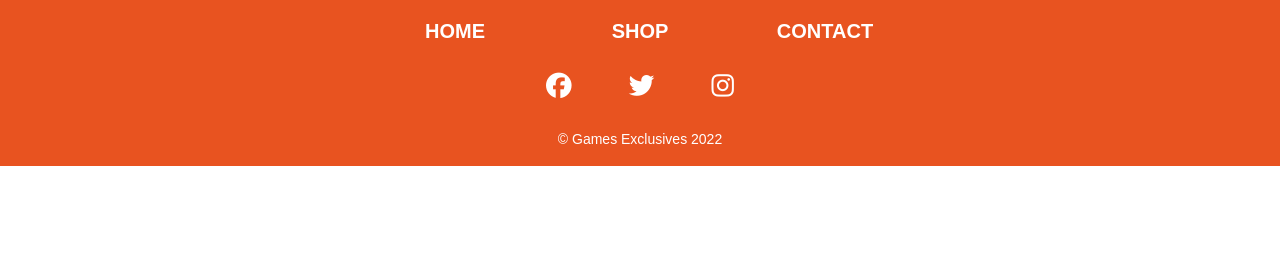
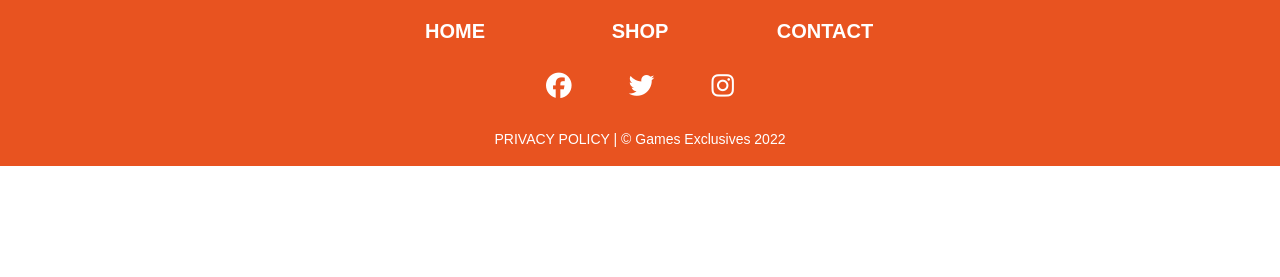
Before and after one commit to AMartins87/games_exclusives, a Django app: page /basket/ in a window 1280 px wide. Shown: the part 523-800 px from the top of the page. Run offline with Django 3.2, Linux system fonts and the light colour scheme; parts of the project's set-up code (start-up, migrations or seed data) failed here and were passed over; some libraries are stand-ins or nearby versions; some web fonts are replaced.

Commit message:
Added privacy policy link

```diff
--- a/games_exclusives/urls.py
+++ b/games_exclusives/urls.py
@@ -17,6 +17,7 @@ from django.contrib import admin
 from django.urls import path, include
 from django.conf import settings
 from django.conf.urls.static import static
+
 from .views import handler404
 
 
--- a/templates/base.html
+++ b/templates/base.html
@@ -194,7 +194,7 @@
     {% endblock %}
 
     <!-- Footer with home, all games, contact and social links -->
-    <footer class="mt-auto text-center text-white background">
+    <footer class="col-12 mt-auto text-center text-white background">
         <div class="container mt-auto">
             <!-- Quick links -->
             <div class="mt-3 mb-3 links">
@@ -232,8 +232,9 @@
             </div>
         </div>
         <!-- Copyright -->
-        <div class="text-center small p-3">
-             © Games Exclusives 2022
+        <div class="col-12 text-center small p-3">
+            <a href="https://www.privacypolicygenerator.info/live.php?token=vYPTnLUtWIxH7X9PDbLdJSaRqtZfaIk7"
+                target="_blank" class="text-white text-uppercase">Privacy Policy </a>| © Games Exclusives 2022
         </div>
     </footer>
 
```
Also changed, not shown: README.md, media/wireframes/air_main_image.JPG.
